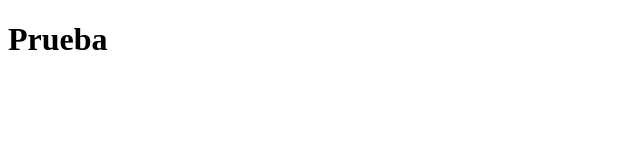
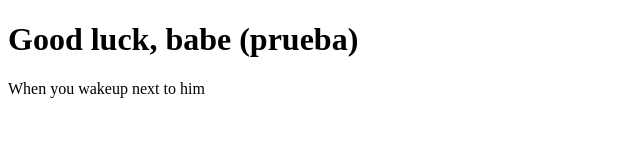
Before and after one commit to lauracsena/proyectoADSO2024, a plain HTML site: page index.html in a window 1280 px wide. Shown: the whole page, without its empty margins (0-640 px from the left). Drawn offline with Linux system fonts and the light colour scheme.

Commit message:
agregue parrafo y cambio titulo

```diff
--- a/index.html
+++ b/index.html
@@ -6,6 +6,7 @@
     <title>Document</title>
 </head>
 <body>
-    <h1>Prueba</h1>
+    <h1>Good luck, babe (prueba)</h1>
+    <p>When you wakeup next to him</p>
 </body>
 </html>
```
